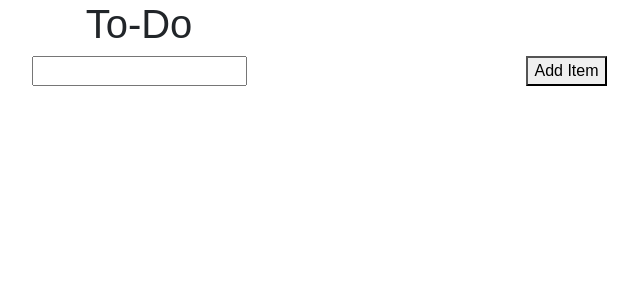
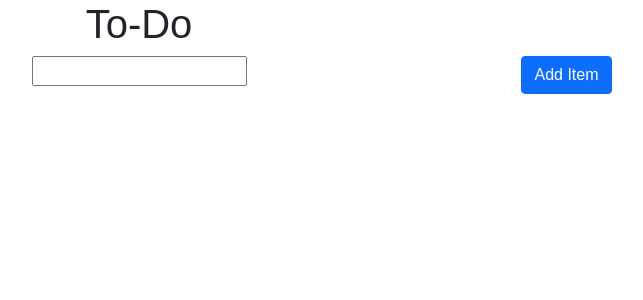
Before and after one commit to salhernandez/ToDoList, a React (Create React App) app: page / in a window 1280 px wide. Shown: the top 300 px of the page, without its empty margins (501-1144 px from the left). Built offline with nearby package versions, Linux system fonts and the light colour scheme.

Commit message:
Add color

```diff
--- a/src/App.js
+++ b/src/App.js
@@ -82,7 +82,9 @@ class App extends React.Component {
     // contains JSX
     var showAddButton = (
       <div className="col">
-        <button onClick={this.addItem}>Add Item</button>
+        <button className="btn btn-primary" onClick={this.addItem}>
+          Add Item
+        </button>
       </div>
     );
 
@@ -104,7 +106,7 @@ class App extends React.Component {
 
   render() {
     return (
-      <div className=" App container">
+      <div className="App container">
         <h1>To-Do</h1>
 
         <div className="grid">
```
